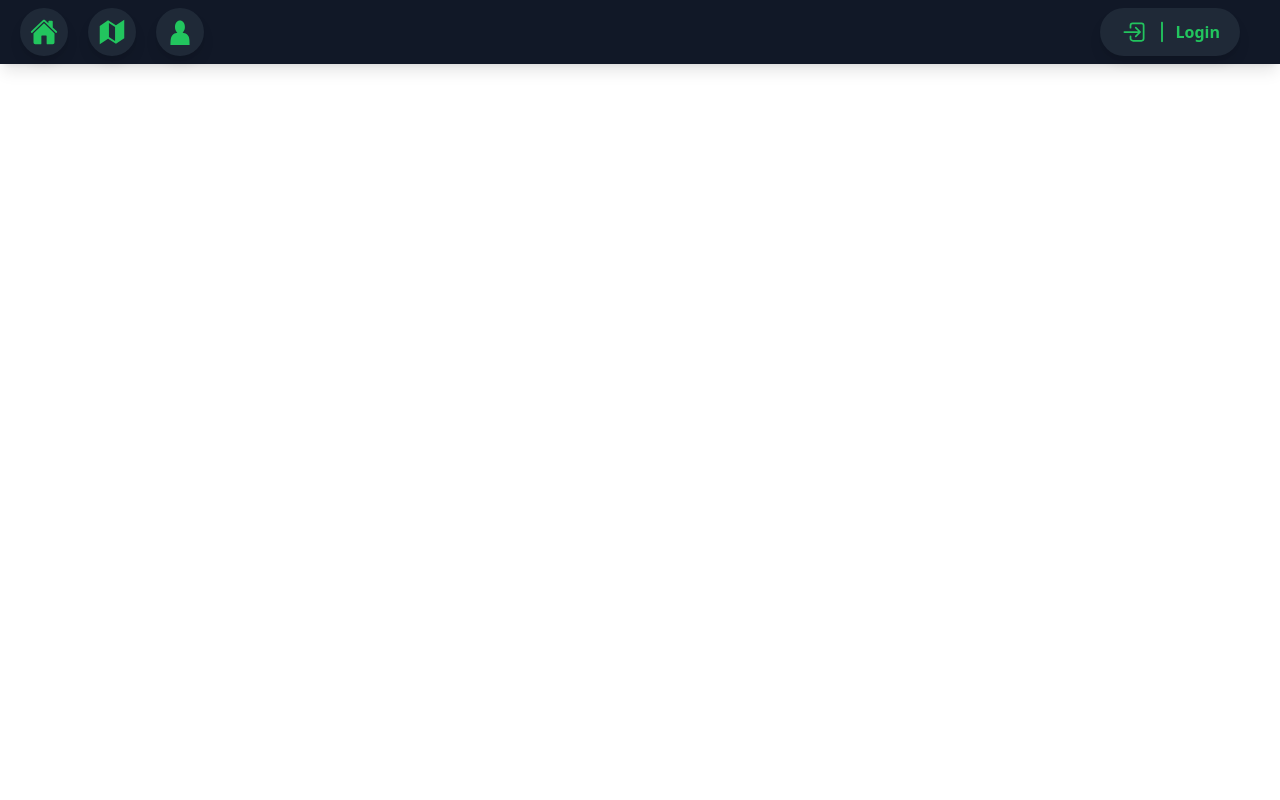
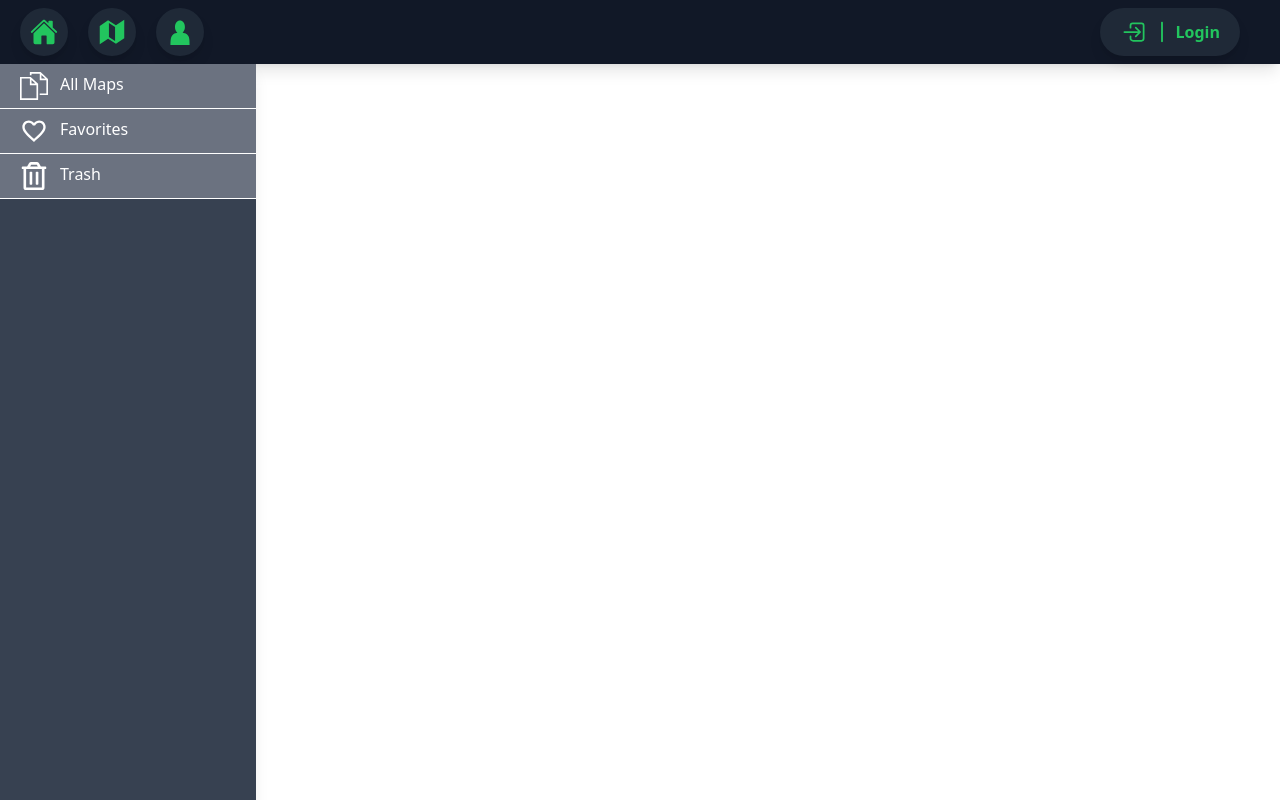
Before and after one commit to jstnn818/storyline-mapper, a React (Create React App) app in the folder storyline-mapper/: page /maps in a window 1280 px wide. Built offline with nearby package versions, Linux system fonts and the light colour scheme.

Commit message:
Map and Character List

```diff
--- a/storyline-mapper/src/App.tsx
+++ b/storyline-mapper/src/App.tsx
@@ -3,6 +3,8 @@ import { BrowserRouter, Routes, Route } from 'react-router-dom'
 
 import Navbar from './components/Navbar'
 import Home from './pages/Home'
+import MapList from './pages/MapList'
+import CharacterList from './pages/CharacterList'
 
 function App() {
   /*const [currentTime, setCurrentTime] = useState(0)
@@ -25,6 +27,8 @@ function App() {
         <div>
           <Routes>
             <Route path="/" element= { <Home />} />
+            <Route path="/maps" element= { <MapList />} />
+            <Route path="/characters" element= { <CharacterList />} />
           </Routes>
         </div>
       </BrowserRouter>
--- a/storyline-mapper/src/components/Navbar.tsx
+++ b/storyline-mapper/src/components/Navbar.tsx
@@ -3,9 +3,12 @@ import { IoHome, IoMapSharp, IoLogInOutline } from "react-icons/io5"
 import { RxDividerVertical } from "react-icons/rx"
 import { GiCharacter } from "react-icons/gi"
 
+import { Link } from 'react-router-dom'
+
 interface NavbarIconProps {
     icon: IconType
     text: string
+    path: string
 }
 
 interface UserIconProps {
@@ -19,9 +22,9 @@ const Navbar = () => {
         <div className="fixed top-0 h-16 w-screen m-0
          bg-gray-900 text-white shadow-lg">
             <div className="flex flex-row absolute left-5 gap-5">
-                <NavbarIcon icon={IoHome} text="Home" />
-                <NavbarIcon icon={IoMapSharp} text="My Maps" />
-                <NavbarIcon icon={GiCharacter} text="My Characters" />
+                <NavbarIcon icon={IoHome} text="Home" path="/" />
+                <NavbarIcon icon={IoMapSharp} text="My Maps" path="/maps" />
+                <NavbarIcon icon={GiCharacter} text="My Characters" path="/characters" />
             </div>
             <div className="navbar-user">
                 <UserIcon icon={IoLogInOutline} divider={RxDividerVertical} username="Login" />
@@ -30,15 +33,15 @@ const Navbar = () => {
     )
 }
 
-const NavbarIcon = ({ icon, text }: NavbarIconProps) => {
+const NavbarIcon = ({ icon, text, path }: NavbarIconProps) => {
     const Icon = icon
     return (
-        <div className="navbar-icon group">
+        <Link to={path} className="navbar-icon group">
             <Icon size={28}/>
             <span className="navbar-tooltip group-hover:scale-100">
                 {text}
             </span>
-        </div>
+        </Link>
     )
 }
 
--- a/storyline-mapper/src/components/Sidebar.tsx
+++ b/storyline-mapper/src/components/Sidebar.tsx
@@ -1,16 +1,27 @@
-import { IconManifestType, IconType } from "react-icons"
-import { IoMapSharp } from "react-icons/io5"
+import { IconType } from "react-icons"
+import { TfiFiles } from "react-icons/tfi"
+import { MdFavoriteBorder } from "react-icons/md"
+import { FaRegTrashAlt } from "react-icons/fa"
+
+interface SidebarProps {
+    type: string
+}
 
 interface SidebarIconProps {
     icon: IconType
     text: string
 }
 
-const Sidebar = () => {
+const Sidebar = ({ type }: SidebarProps) => {
+
+    const AllLabal: string = type == "map" ? "All Maps" : "All Characters"
+
     return (
-        <div className="fixed top-0 left-0 h-screen w-16 m-0
-        flex flex-col bg-gray-900 text-white shadow-lg">
-            <SidebarIcon icon={IoMapSharp} text="My Maps" />
+        <div className="fixed top-16 left-0 h-screen w-64 m-0
+        flex flex-col content-start bg-gray-700 text-white shadow-lg">
+            <SidebarIcon icon={TfiFiles} text={AllLabal} />
+            <SidebarIcon icon={MdFavoriteBorder} text="Favorites" />
+            <SidebarIcon icon={FaRegTrashAlt} text="Trash" />
         </div>
     )
 }
@@ -18,12 +29,12 @@ const Sidebar = () => {
 const SidebarIcon = ({ icon, text }: SidebarIconProps) => {
     const Icon = icon
     return (
-        <div className="sidebar-icon group">
-            <Icon size={28}/>
-            <span className="sidebar-tooltip group-hover:scale-100">
+        <button className="flex flex-row bg-gray-500 p-2 border-b border-white hover:bg-gray-600">
+            <Icon size={28} className="mx-3"/>
+            <span className="hover:text-gray">
                 {text}
             </span>
-        </div>
+        </button>
     )
 }
 export default Sidebar
--- /dev/null
+++ b/storyline-mapper/src/pages/CharacterList.tsx
@@ -0,0 +1,13 @@
+import Sidebar from "../components/Sidebar"
+
+const CharacterList = () => {
+    return (
+        <div>
+            <Sidebar type="character"/>
+            <div className="flex justify-center mt-16">
+
+            </div>
+        </div>
+    )
+}
+export default CharacterList
--- /dev/null
+++ b/storyline-mapper/src/pages/MapList.tsx
@@ -0,0 +1,13 @@
+import Sidebar from "../components/Sidebar"
+
+const MapList = () => {
+    return (
+        <div>
+            <Sidebar type="map"/>
+            <div className="flex justify-center mt-16">
+
+            </div>
+        </div>
+    )
+}
+export default MapList
```
